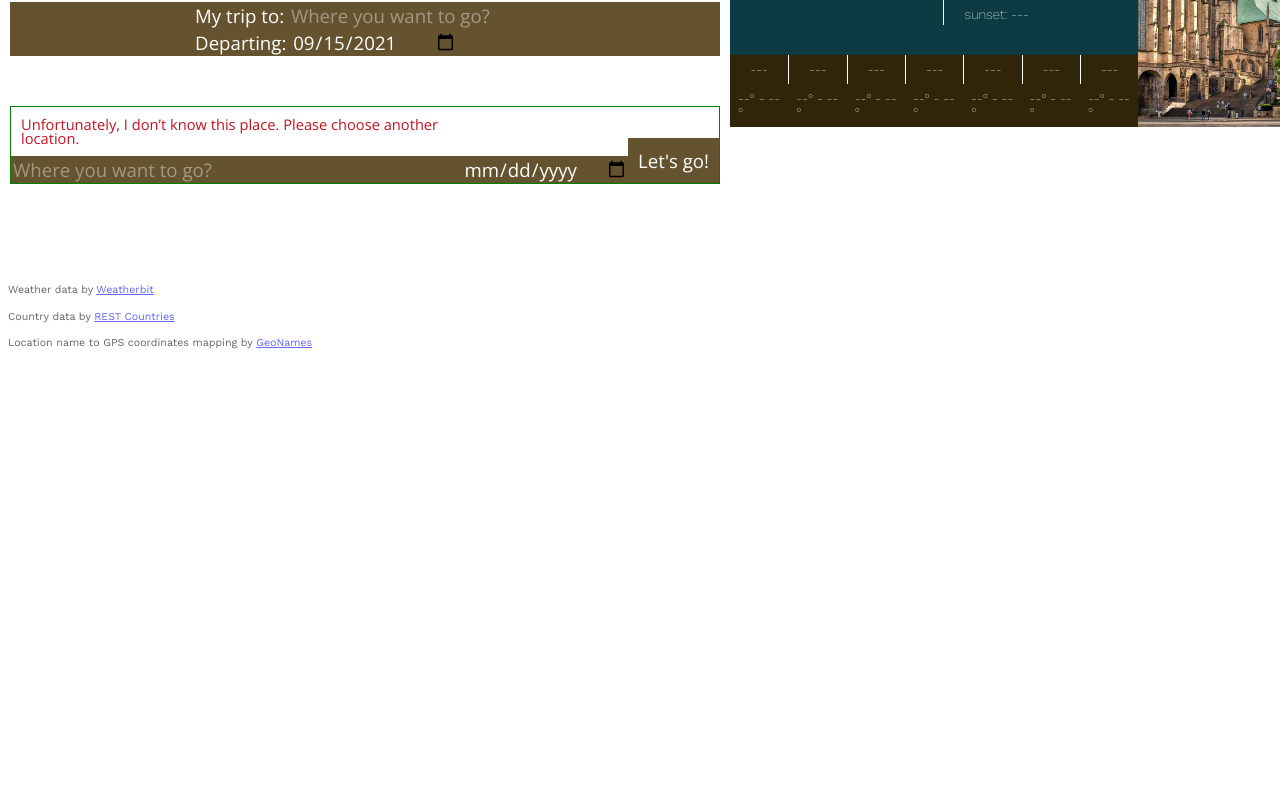
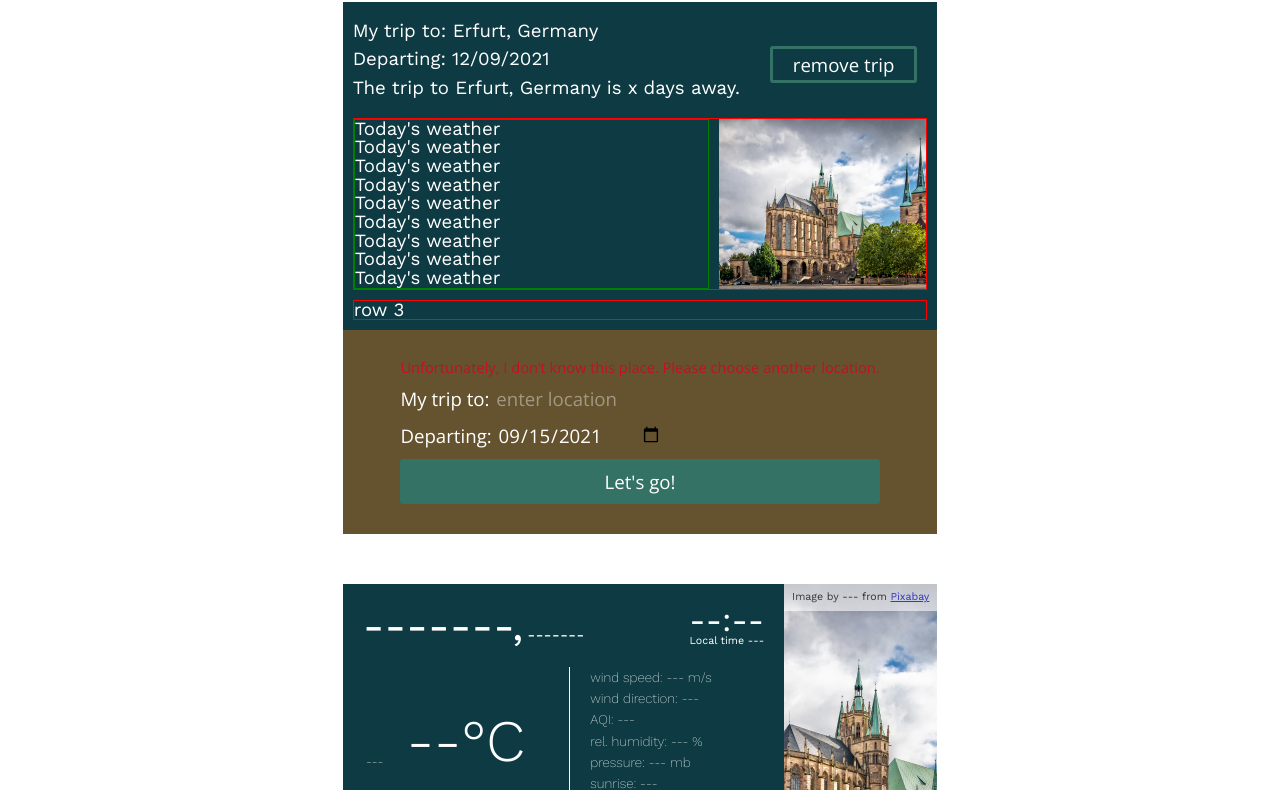
Before and after one commit to SophonAlpha/Udacity-FEND-Project-Capstone-Travel-App, a website built with webpack: page src/client/views/index.html in a window 1280 px wide. Shown: the part 207-997 px from the top of the page. Before the commit the page ends 800 px from the top, so only its background shows below. Built offline with nearby package versions, Linux system fonts and the light colour scheme.

Commit message:
feat: rework layout according to Udacity project description

```diff
--- a/src/client/styles/main.scss
+++ b/src/client/styles/main.scss
@@ -48,12 +48,28 @@
   margin-left: 20px;
 }
 
+.ma-t20 {
+  margin-top: 20px;
+}
+
+.ma-t30 {
+  margin-top: 30px;
+}
+
 .ma-t50 {
   margin-top: 50px;
 }
 
 .ma-t100 {
   margin-top: 100px;
+}
+
+.ma-b10 {
+  margin-bottom: 10px;
+}
+
+.ma-b20 {
+  margin-bottom: 20px;
 }
 
 .ma-b30 {
@@ -116,7 +132,6 @@
   font-family: 'Open Sans', sans-serif;
   font-size: 11pt;
   color: var(--carnelian);
-  margin: 10px 20px 10px 10px;
 }
 
 .input_container {
@@ -171,25 +186,39 @@
 }
 
 .submit {
-  height: 45px;
   font-family: 'Open Sans', sans-serif;
   font-size: 14pt;
   color: white;
-  background-color: var(--field-drab);
-  border-radius: 0;
-  border-top-style: hidden;
-  border-right-style: hidden;
-  border-left-style: hidden;
-  border-bottom: 3px solid var(--field-drab);
+  background-color: var(--hookers-green);
+  border-radius: 3px;
+  border: hidden;
   padding: 10px;
 }
 
 .submit:hover {
-  box-shadow: 0 0 4px var(--hookers-green);
+  box-shadow: 0 0 7px var(--midnight-green-eagle-green);
 }
 
 .submit:active {
-  background-color: var(--olive-drab-7);
+  background-color: var(--midnight-green-eagle-green);
+}
+
+.remove {
+  font-family: 'Open Sans', sans-serif;
+  font-size: 14pt;
+  color: white;
+  background-color: var(--midnight-green-eagle-green);
+  border-radius: 3px;
+  border: var(--hookers-green) 3px solid;
+  padding: 3px 20px 3px 20px;
+}
+
+.remove:hover {
+  box-shadow: 0 0 7px var(--hookers-green);
+}
+
+.remove:active {
+  background-color: var(--hookers-green);
 }
 
 .info-container {
@@ -241,6 +270,13 @@
 
 .bkg-col-field-drab {
   background-color: var(--field-drab);
+}
+
+.default-font {
+  font-family: 'Work Sans', sans-serif;
+  font-weight: normal;
+  font-size: 14pt;
+  color: white;
 }
 
 .city {
--- a/src/client/views/index.html
+++ b/src/client/views/index.html
@@ -34,17 +34,76 @@
     </div>
 
     <!--
+    ########## Trips section ##########
+    -->
+    <div id="trips">
+
+      <div id="trip-1">
+        <div class="fc-col default-font bkg-col-midnight-green-eagle-green">
+
+          <!-- Row 1 -->
+          <div class="fc-row ma-l10 ma-r10 ma-t20 ma-b10">
+            <!-- location data -->
+            <div class="fc-col fi-grow-1">
+              <p class="ma-b10">My trip to: Erfurt, Germany</p>
+              <p class="ma-b10">Departing: 12/09/2021</p>
+              <p class="ma-b10">The trip to Erfurt, Germany is x days away.</p>
+            </div>
+            <!-- remove button -->
+            <div class="fc-col ju-center fi-grow-1">
+              <div class="fc-row ju-center">
+                <div class="fc-col">
+                  <input id="remove-1" type="submit" class="remove" value="remove trip">
+                </div>
+              </div>
+            </div>
+          </div>
+
+          <!-- Row 2: weather data, image -->
+          <div class="fc-row ma-l10 ma-r10 ma-b10 dbg-border--red">
+            <div class="fc-col fi-grow-1 dbg-border--green">
+              <p>Today's weather</p>
+              <p>Today's weather</p>
+              <p>Today's weather</p>
+              <p>Today's weather</p>
+              <p>Today's weather</p>
+              <p>Today's weather</p>
+              <p>Today's weather</p>
+              <p>Today's weather</p>
+              <p>Today's weather</p>
+            </div>
+            <div class="fc-col fi-grow-1 img-box ma-l10">
+
+            </div>
+          </div>
+
+          <!-- Row 3: weather forecast -->
+          <div class="fc-row ma-l10 ma-r10 ma-b10 dbg-border--red">
+            row 3
+          </div>
+        </div>
+      </div>
+
+    </div>
+
+    <!--
     ########## Input section ##########
     -->
     <div class="fc-col ma-b50">
 
       <div class="fc-row ju-center bkg-col-field-drab">
         <div class="fc-col">
-          <div class="fc-row">
+
+          <!-- Error message -->
+          <p id="error-msg" class="error ma-t30 ma-b10">Unfortunately, I don’t know this place.
+            Please choose another location.</p>
+
+          <!-- Input location -->
+          <div class="fc-row ma-b10">
             <div>
               <label class="input-label">My trip to: </label>
               <input id="location" type="text" list="suggestions" class="input"
-                     placeholder="Where you want to go?">
+                     placeholder="enter location">
               <datalist id="suggestions" open="open">
                 <option value="Erfurt">
                 <option value="Berlin">
@@ -56,43 +115,22 @@
               </datalist>
             </div>
           </div>
-          <div class="fc-row">
+
+          <!-- Input date -->
+          <div class="fc-row ma-b10">
             <div>
               <label class="input-label">Departing: </label>
               <input id="date" type="date" class="input">
             </div>
           </div>
+
+          <!-- Submit button -->
+          <div class="fc-col ma-b30">
+            <input id="submit" type="submit" class="submit" value="Let's go!">
           </div>
         </div>
       </div>
 
-    <div class="input_container dbg-border--green">
-      <div class="fi-grow-2 fc-col">
-        <!-- Error message -->
-        <p id="error-msg" class="error">Unfortunately, I don’t know this place.
-          Please choose another location.</p>
-        <!-- Input location -->
-        <input id="location_" type="text" list="suggestions" class="input"
-               placeholder="Where you want to go?">
-        <datalist id="suggestions_" open="open">
-          <option value="Erfurt">
-          <option value="Berlin">
-          <option value="Dubai">
-          <option value="Lagos">
-          <option value="Peking">
-          <option value="Tokyo">
-          <option value="Hong Kong">
-        </datalist>
-      </div>
-      <!-- Input date -->
-      <div class="fi-grow-2 fc-col ju-end">
-        <input id="date_" type="date" class="input">
-      </div>
-      <!-- Submit -->
-      <div class="fi-grow-1 fc-col ju-end">
-        <input id="submit" type="submit" class="submit" value="Let's go!">
-      </div>
-    </div>
     </div>
 
     <!--
@@ -277,7 +315,7 @@
 
         <!-- Image section -->
         <div id="image-section" class="image-container">
-        <div id="img-box" class="fi-grow-1 img-box fc-col">
+          <div id="img-box_" class="fi-grow-1 img-box fc-col">
             <div class="fc-row ju-end">
               <div class="fc-col">
                 <p class="img-credit">Image by
```
Lines whose indentation alone changed are shown as unchanged.
